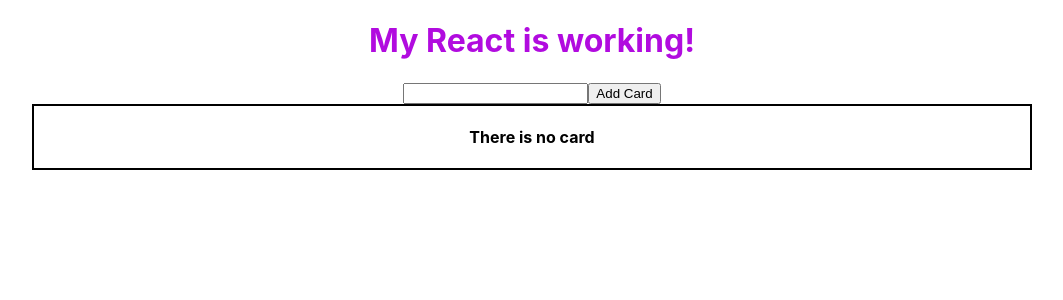
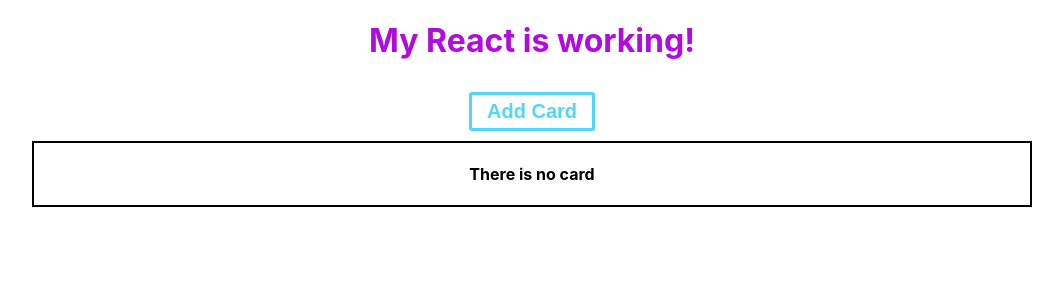
Before and after one commit to 00-Seven/react-test, a React (Create React App) app: page / in a window 1280 px wide. Shown: the top 300 px of the page, without its empty margins (108-1171 px from the left). Built offline with nearby package versions, Linux system fonts and the light colour scheme.

Commit message:
modify Add Button

```diff
--- a/src/App.css
+++ b/src/App.css
@@ -6,7 +6,20 @@
 .Title {
   color: #b10bdf;
 }
-
+.AddButton {
+  margin: 10px;
+  padding: 5px 15px;
+  color: #52d7fc;
+  background-color:#ffffff ;
+  border: 3px #52d7fc solid;
+  border-radius: 3px;
+  font-size: 20px;
+  font-weight: 600;
+}
+.AddButton:active{
+  color: #ffffff;
+  background-color: #52d7fc;
+}
 .ListCards{
   max-width: 1000px;
   margin: auto;
--- a/src/App.js
+++ b/src/App.js
@@ -32,8 +32,7 @@
         <Title/>
 
         {/* <button onClick={()=>{shuffle(cards);}}>Shuffle</button> */}
-        <input type="text"></input>
-        <button onClick={()=>{addNewCard("Seven")}}>Add Card</button>
+        <button onClick={()=>{addNewCard()}} className='AddButton'>Add Card</button>
         <div className='ListCards'>
         {
           cards.length > 0 ? cards.map((card) => <Card id={card.id} title={card.title} description={card.description} deleteCard={deleteCard} key={card.id}/>):
```
